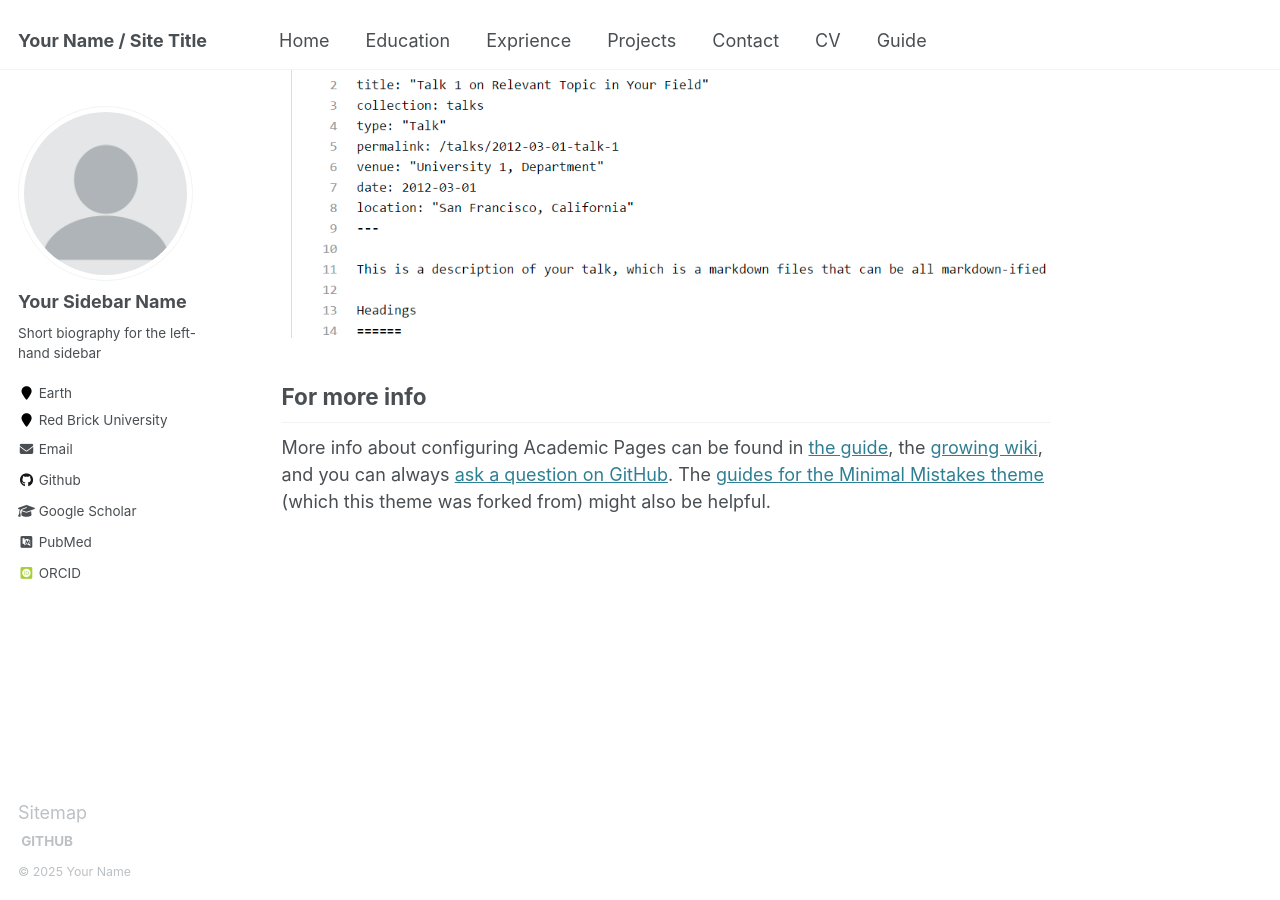
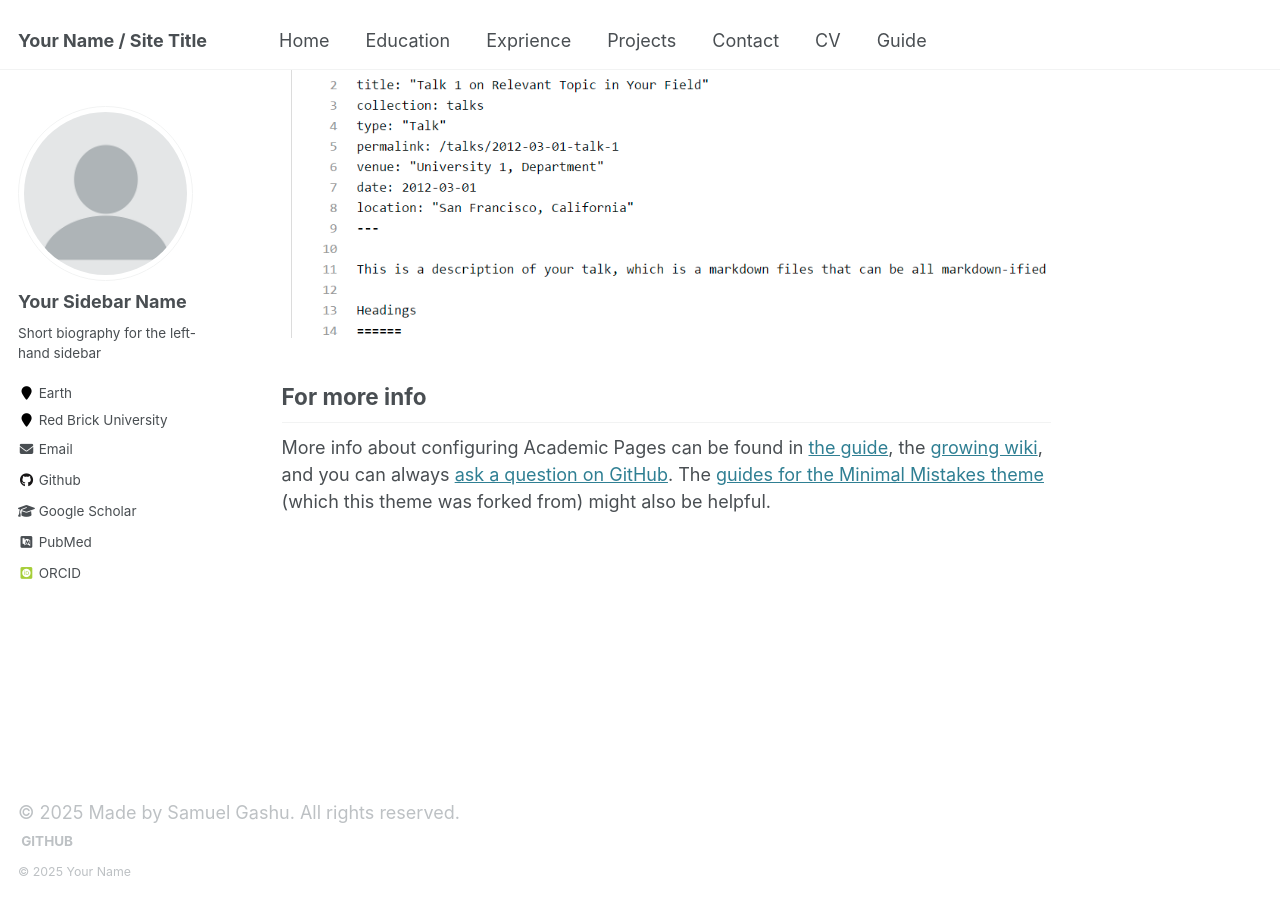
Before and after one commit to habrev/habrev.github.io, a Jekyll site: the page built from _pages/about.md, in a window 1280 px wide and 900 px high, scrolled down 3881 px. Built offline with Jekyll 4.4.1, drawn with Linux system fonts in a browser that asks for light colours; some web fonts are replaced.

Commit message:
Add custom footer with copyright and author information

```diff
--- a/_includes/footer/custom.html
+++ b/_includes/footer/custom.html
@@ -1,3 +1,3 @@
 <!-- start custom footer snippets -->
-<a href="/sitemap/">Sitemap</a>
+<a href="/sitemap/">© 2025 Made by Samuel Gashu. All rights reserved.</a>
 <!-- end custom footer snippets -->
```
